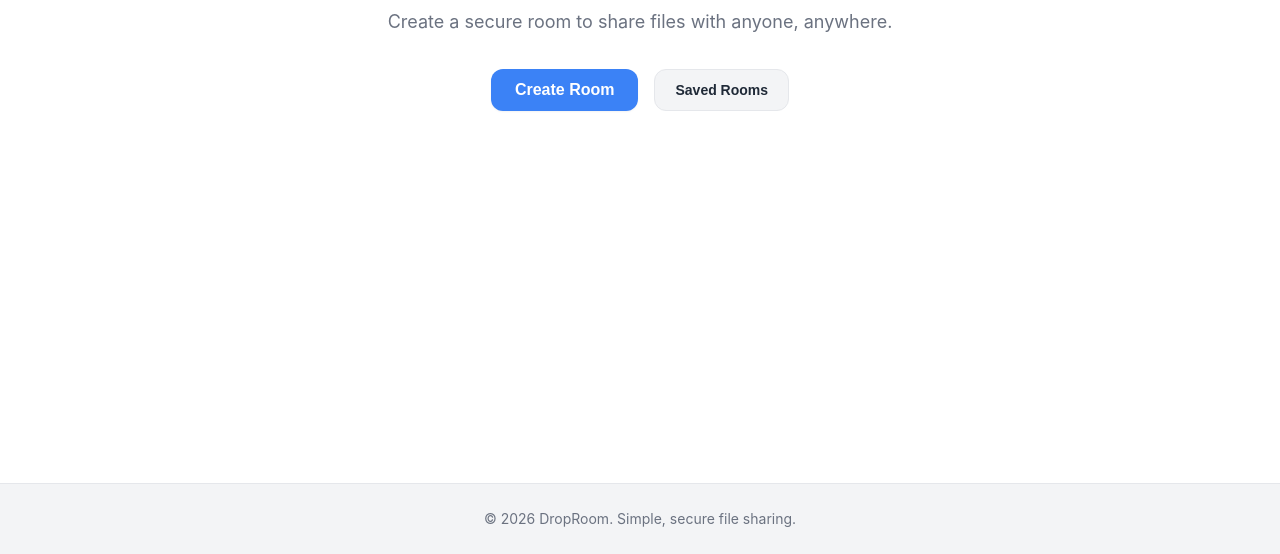
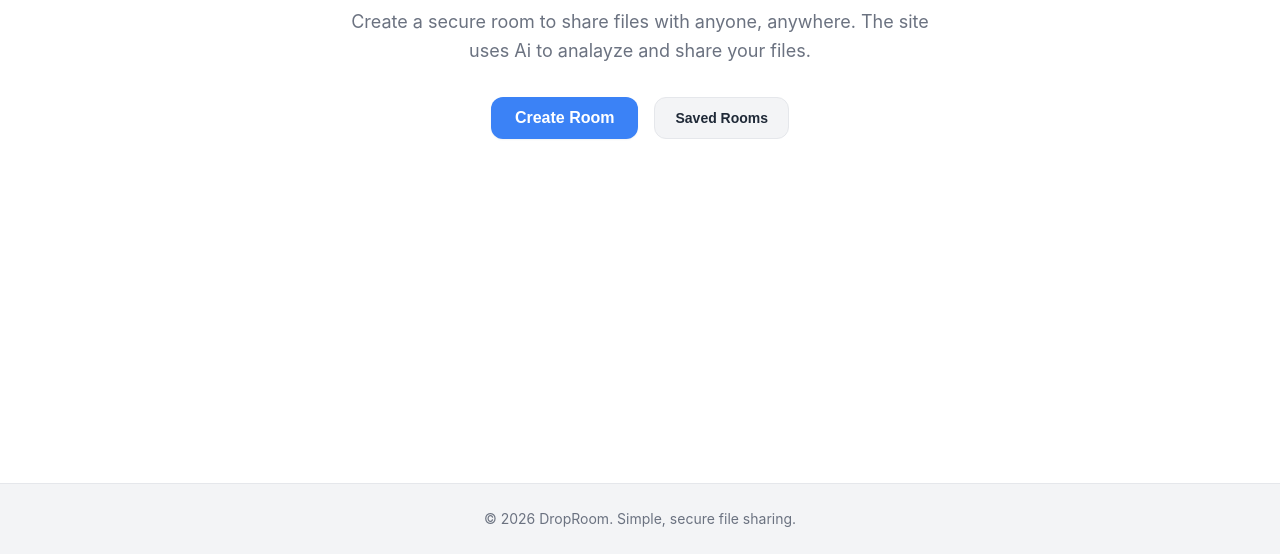
Before and after one commit to Arnsgaming8/DropRoom, a website: page index.html in a window 1280 px wide. Shown: the part 246-800 px from the top of the page. Drawn offline with Linux system fonts and the light colour scheme.

Commit message:
Update index.html

```diff
--- a/index.html
+++ b/index.html
@@ -17,7 +17,9 @@
         <div class="container">
             <div class="hero">
                 <h2 class="hero-title">Share Files Privately</h2>
-                <p class="hero-description">Create a secure room to share files with anyone, anywhere.</p>
+                <p class="hero-description">Create a secure room to share files with anyone, anywhere. The site uses Ai to analayze and share your files.
+
+                </p>
 
                 <div class="hero-buttons">
                     <button id="create-room-btn" class="btn-primary">
```
